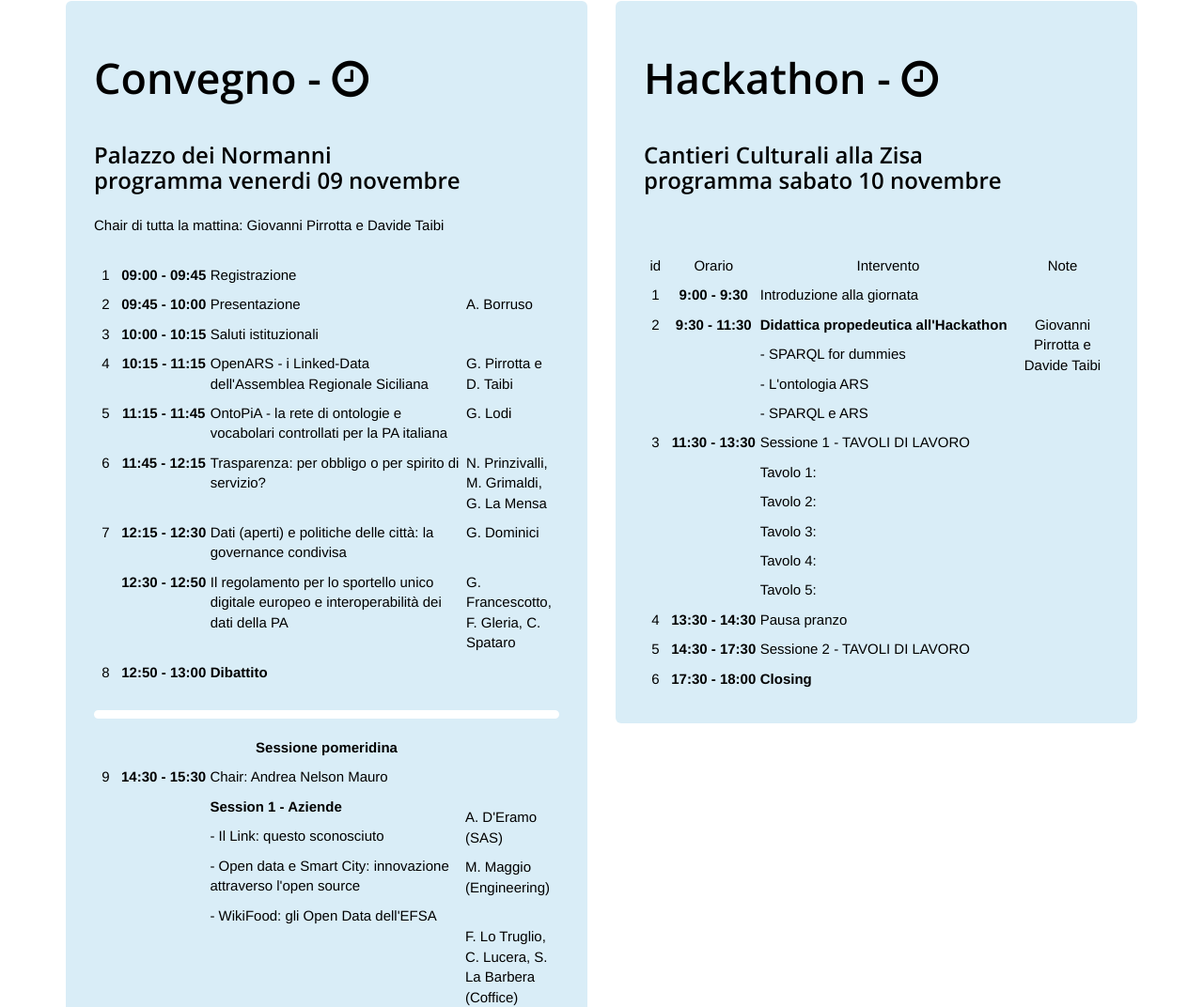
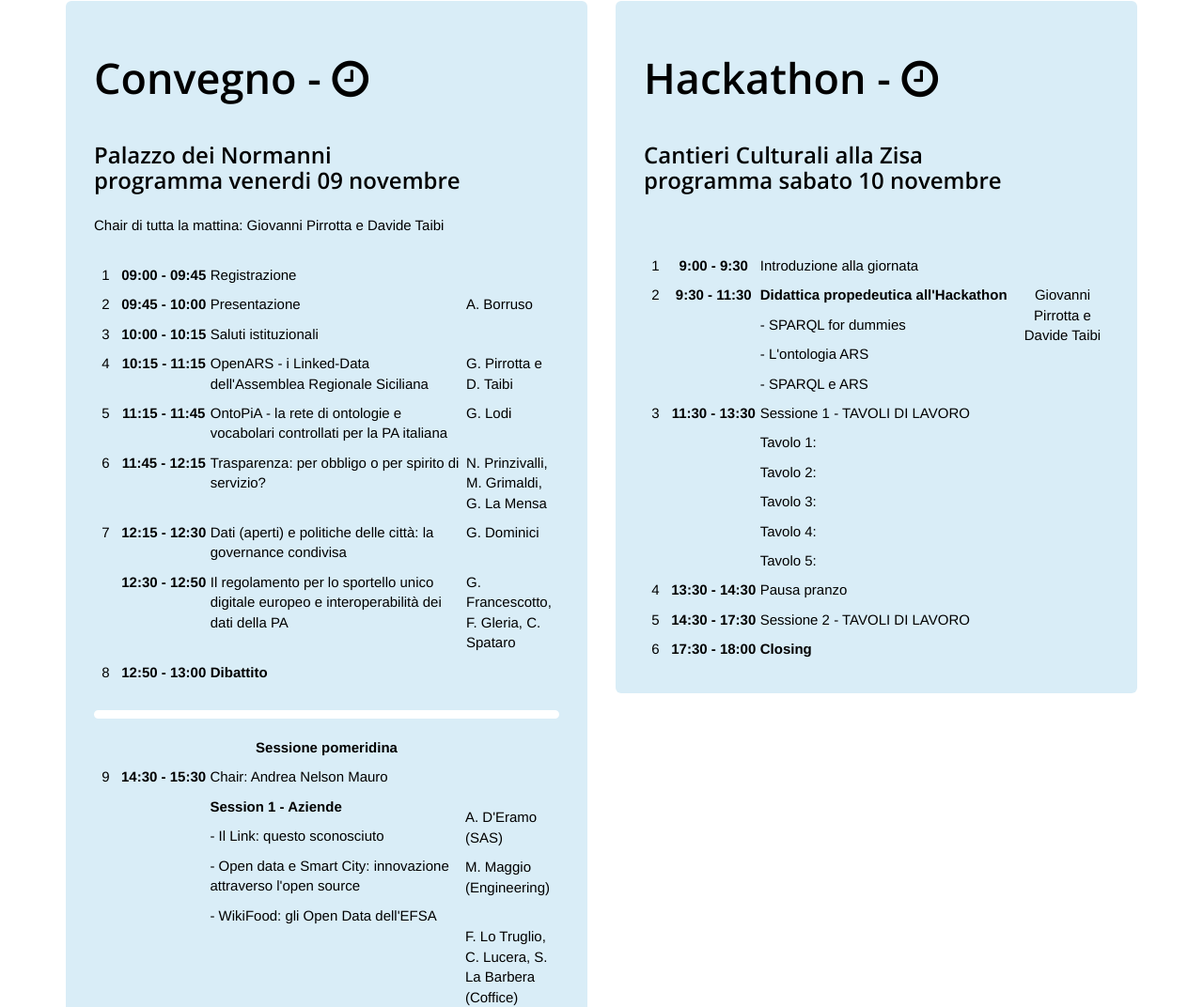
Before and after one commit to opendatasicilia/Palermo2018, a plain HTML site: page index.html in a window 1280 px wide. Shown: the part 3450-4522 px from the top of the page at 94% size. Drawn offline with nearby package versions, Linux system fonts and the light colour scheme.

Commit message:
index upgrade

```diff
--- a/index.html
+++ b/index.html
@@ -398,12 +398,6 @@
               <h2>Hackathon -   <i class="fa fa-clock-o"></i></h2>
               <h3>Cantieri Culturali alla Zisa<br>programma sabato 10 novembre </h3><br><br>
 <table width="100%" border="0" cellpadding="2" cellspacing="2">
-  <tr>
-    <td width="5%" align="center" valign="middle"><p dir="ltr">id</p></td>
-    <td width="20%" align="center" valign="middle"><p dir="ltr">Orario</p></td>
-    <td width="55%" align="center" valign="middle"><p dir="ltr">Intervento</p></td>
-    <td width="20%" align="center" valign="middle"><p dir="ltr">Note</p></td>
-  </tr>
   <tr valign="middle">
     <td width="5%" align="center"><p dir="ltr">1</p></td>
     <td width="20%" align="center"><p dir="ltr"><strong>9:00 - 9:30</strong></p></td>
```
